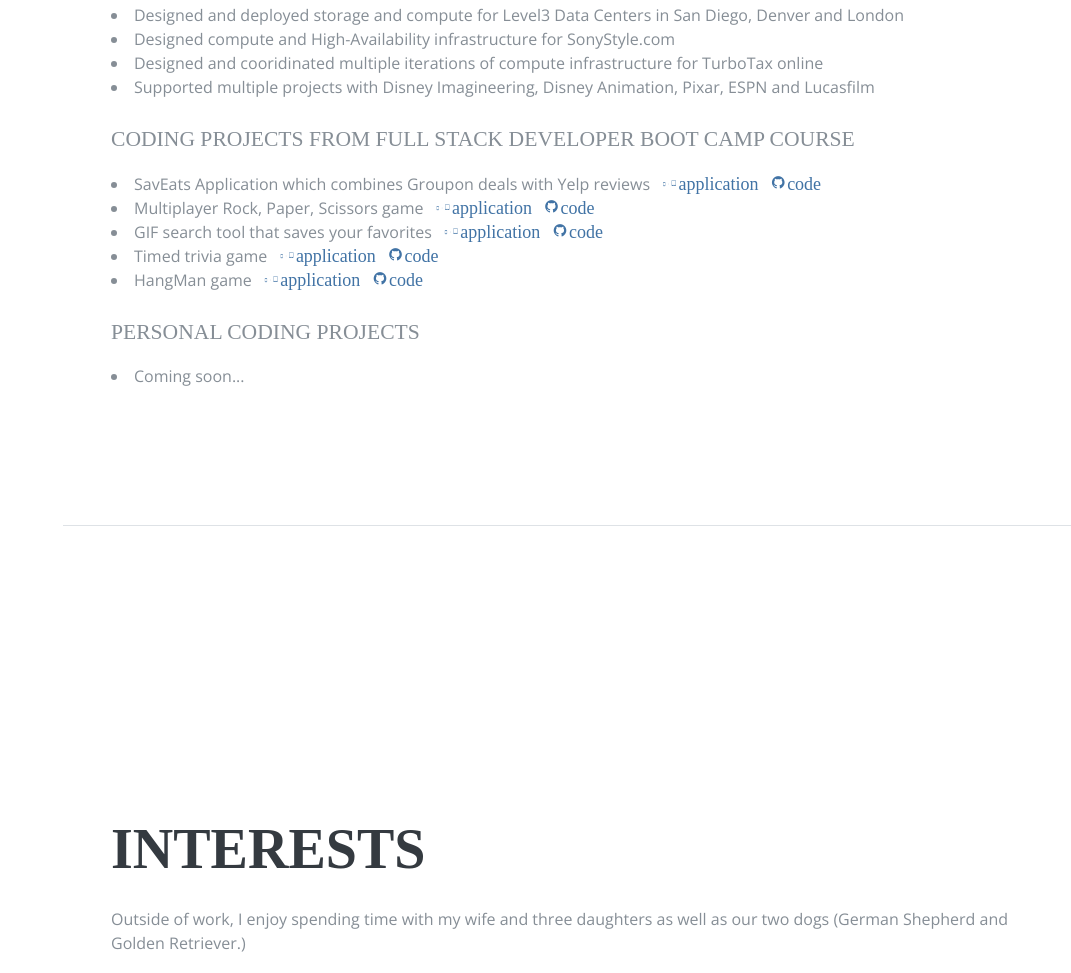
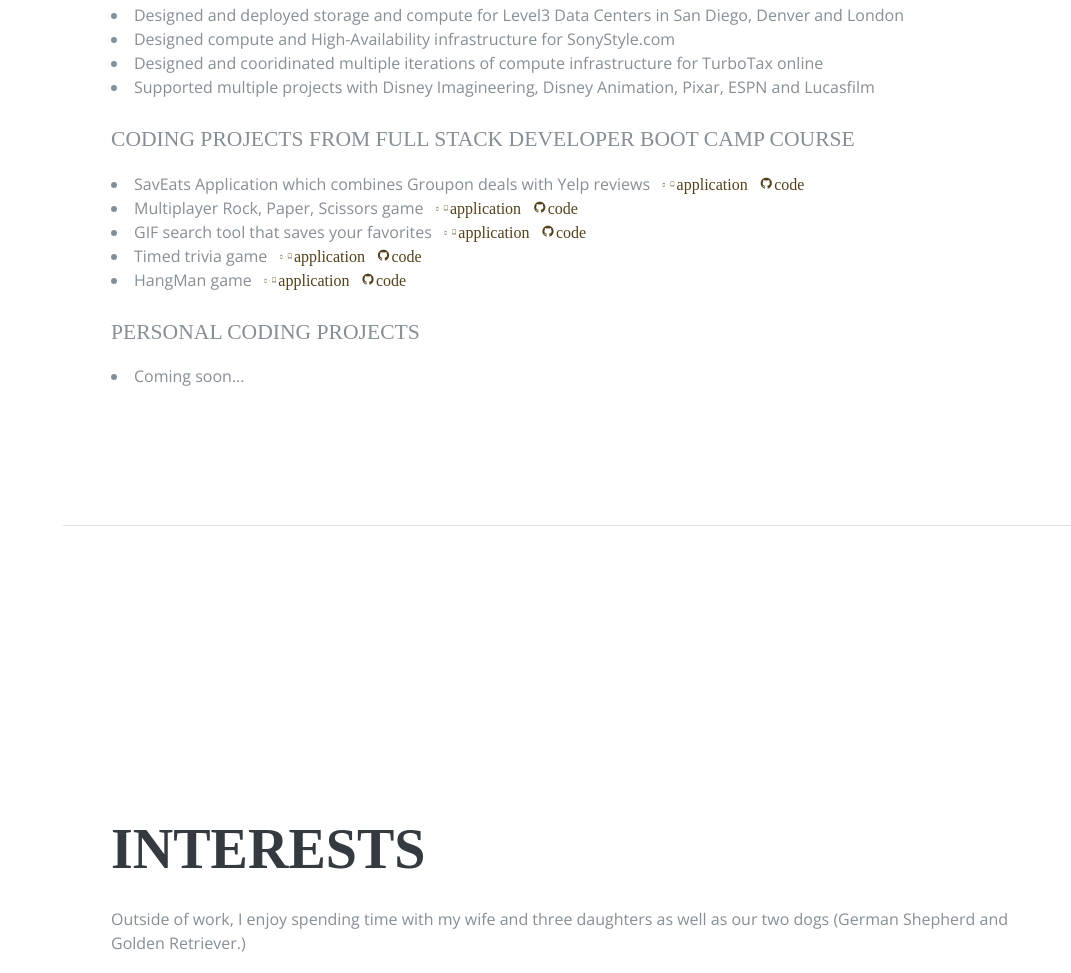
Before and after one commit to johndavidbeatty/johndavidbeatty.github.io, a plain HTML site: page index.html in a window 1280 px wide. Shown: the part 3389-4362 px from the top of the page, without its empty margins (209-1280 px from the left). Drawn offline with nearby package versions, Linux system fonts and the light colour scheme; a web font is replaced by a local one.

Commit message:
slight update to link font

```diff
--- a/css/resume.css
+++ b/css/resume.css
@@ -151,8 +151,6 @@
     margin-bottom: 1.5rem!important;
 }
 .links {
-    color: #4173a5;
+    color: #53411b;
     margin-left: .4rem;
-    font-size: large;
-
 }
```
